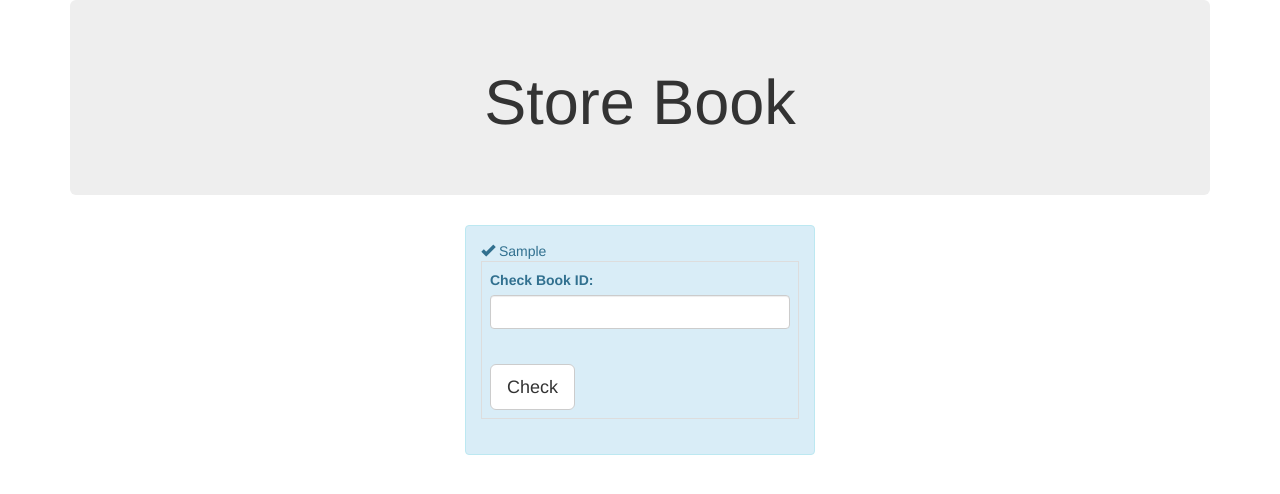
After one commit to afadhilen/Project, a PHP site: template application/views/v_check.php in a window 1280 px wide. The commit adds this page. Shown: the top 494 px of the page. Run offline with PHP 8.4, Linux system fonts and the light colour scheme; the template is opened without the code that fills it: most values are stand-ins (such as "Sample title", 1, 10 or a date in 2020); data that the repository does not hold is empty.

Commit message:
check id page

```diff
--- a/application/controllers/c_verifiedLogin.php
+++ b/application/controllers/c_verifiedLogin.php
@@ -27,7 +27,7 @@ class C_verifiedLogin extends CI_Controller {
             redirect('c_admin');}*/
         else {
             //Go to private area
-            redirect('c_home');
+            redirect('c_check');
         }
     }
 
--- /dev/null
+++ b/application/views/v_check.php
@@ -0,0 +1,58 @@
+<!DOCTYPE html>
+<html>
+    <head>
+        <meta http-equiv="Content-Type" content="text/html; charset=UTF-8">
+        <title>Check your ID</title>
+
+        <link rel="stylesheet" type="text/css" href="style.css">
+        <link rel="stylesheet" href="https://maxcdn.bootstrapcdn.com/bootstrap/3.3.4/css/bootstrap.min.css">
+
+        <meta name="viewport" content="width=device-width, initial-scale=1">
+        <link rel="stylesheet" href="<?php echo base_url('bootstrap/css/bootstrap.min.css'); ?>">
+        <link rel="stylesheet" href="<?php echo base_url('bootstrap/css/bootstrap-theme.min.css'); ?>">
+        <script src="<?php echo base_url('bootstrap/js/bootstrap.min.js'); ?>"></script>
+        <link rel="stylesheet" href="<?php echo base_url('bootstrap/css/main.css'); ?>">
+
+        <link rel="shortcut icon" href="http://www.freefavicon.com/freefavicons/objects/registry-book-152-75799.png" />
+    </head>
+    <body>
+        <div class ='container'>
+            <div class='jumbotron'>
+                <center><h1>  <h1>Store Book</h1>
+                        </div>
+                        <div class='col-lg-8 col-lg-offset-2'>
+                            <div class ='row top-buffer'>
+                                <div class ="col-lg-6 col-lg-offset-3">
+                                    <?php
+                                    if (isset($msg1)) {
+                                        echo '<div class="alert alert-info" role="alert">';
+                                        echo '<span class="glyphicon glyphicon-ok" aria-hidden="true">  </span>';
+                                        echo '<span class="sr-only">Error: </span>';
+                                        echo '  ';
+                                        echo $msg1;
+                                        echo '</br>';
+                                    } else if (isset($msg2)) {
+                                        echo '<div class="alert alert-info" role="alert">';
+                                        echo '<span class="glyphicon glyphicon-ok" aria-hidden="true">  </span>';
+                                        echo '<span class="sr-only">Error: </span>';
+                                        echo '  ';
+                                        echo $msg2;
+                                        echo '</br>';
+                                    }
+                                    ?>
+
+                                    <form action ='<?php echo base_url() . 'c_check/'; ?>' method='post' name ='store'>
+                                        <?php echo validation_errors('<div class="alert alert-danger" role="alert">', '</div>'); ?>
+                                        <table class ='table table-bordered'>
+                                            <td><div class='form-group'>
+                                                    <label for="bookid">Check Book ID:</label>
+                                                    <input type="text" name="bookid" size ='4' class='form-control'>
+                                                </div><br>
+                                                <input type ="submit" name = "submit" value="Check"  class ='btn btn-default btn-lg'/>
+                                        </table></form>
+                                </div>
+                            </div>
+                        </div>
+                        </div>
+                        </body>
+                        </html>
--- a/application/views/v_home.php
+++ b/application/views/v_home.php
@@ -31,6 +31,7 @@
                                         echo '  ';
                                         echo $msg1;
                                         echo '</br>';
+                                        echo '</br>';
                                         echo $msg2;
                                         echo '</div>';
                                     } elseif (isset($msg3)) {
@@ -51,7 +52,7 @@
 
                                     }
                                     ?>
-                                    <form action ='<?php echo base_url() . 'C_home/index'; ?>' method='post' name ='store'>
+                                    <form action ='<?php echo base_url() . 'C_home/'; ?>' method='post' name ='store'>
                                         <?php echo validation_errors('<div class="alert alert-danger" role="alert">', '</div>'); ?>
 
                                         <table class ='table table-bordered'>
```
Also changed, not shown: application/controllers/c_check.php (added, +55 -0 lines), application/controllers/c_home.php (+1 -7 lines).
